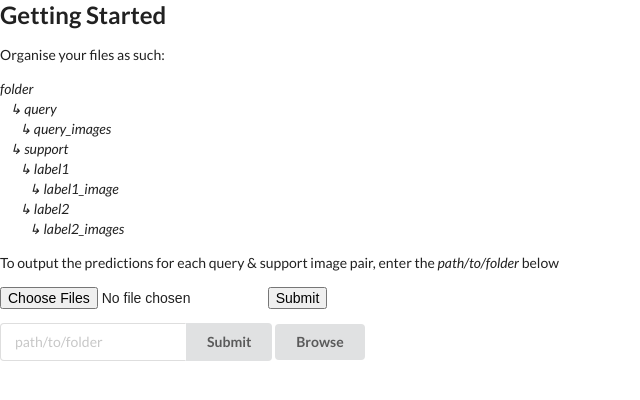
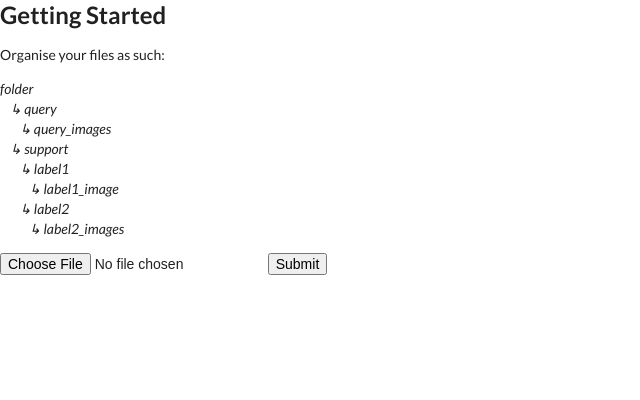
Before and after one commit to beetee17/few_shot_learning, a FastAPI app: page / in a window 1280 px wide. Shown: the top 400 px of the page, without its empty margins (0-640 px from the left). Run offline with FastAPI, Linux system fonts and the light colour scheme; some libraries are stand-ins or nearby versions.

Commit message:
allow upload files, unsure how to display images

```diff
--- a/aircraft/templates/home.html
+++ b/aircraft/templates/home.html
@@ -9,37 +9,36 @@
         crossorigin="anonymous">
 
 
+
+
         </script>
 
         <script>
+
+
             $(document).ready(function() {
+
                 // open file browser when browse button is clicked
-                $('#browse').click(function() {
-                    $('#open_dir').trigger('click')
-                })
-                var name = document.getElementById('open_dir').onchange = function (e) {
-                    // this function gets the folder name of a selected folder
-                    // theFiles is a list of files in the selected folder, containing the file name, file type and its relative path w.r.t to the selected folder (under webkitRelativePath)
 
-                    var theFiles = e.target.files;
+                // $('#files').onChange = function () {
 
-                    console.log(img.src)
+                //     console.log('test')
+                //     var theFiles = e.target.files;
+                //     console.log(theFiles)
 
-                    var relativePath = theFiles[0].webkitRelativePath;
-                    console.log(theFiles)
+                //     for (i=0; i < theFiles.length; i++) {
+                //         console.log(theFiles[i])
+                        // var img = document.createElement('img')
+                        // img.src = URL.createObjectURL(files[i])
+                        // img.width = 280
+                        // img.height = 200
+                        // document.body.appendChild(img)
+                //     }
 
-                    // the first value in the resulting list when the relative path is split by / would be the root (selected) folder
-                    var path = relativePath.split("/")[0];
-                    console.log(path)
-                    // $(location).attr('href', `http://localhost:8000/get_predictions/?path=${path}`)
 
-                }
+                // }
 
-                $('#submit').click(function() {
-                    var text = $('#path').val()
-                    $(location).attr('href', `http://localhost:8000/get_predictions/?path=${text}`)
-                    console.log(text)
-                })
+
             });
         </script>
 
@@ -58,21 +57,13 @@
             &ensp; &ensp; ↳ label2 <br>
             &ensp; &ensp; &ensp; ↳ label2_images <p>
         <p>
-            To output the predictions for each query & support image pair, enter the <em> path/to/folder </em> below</p>
 
-                <form action="/uploadfiles/" enctype="multipart/form-data" method="post">
-                <input name="files" type="file" webkitdirectory directory multiple>
+                <form id='form', action="/uploadfiles/" enctype="multipart/form-data" method="post">
+                <input name="files", id='files', type="file" webkitdirectory directory multiple, onchange="get_imgs()">
                 <input type="submit">
                 </form>
     </body>
 
-    <div class="ui action input">
-        <input type="text", id='path',  placeholder="path/to/folder">
-        <button id='submit', class="ui button">Submit</button>
-    </div>
-    <input type="file" id="open_dir", style="display: none" webkitdirectory directory multiple/>
-    <button id='browse', class="ui button">Browse</button>
 
-    <img id='output' width='200' />
 
 </html>
```
